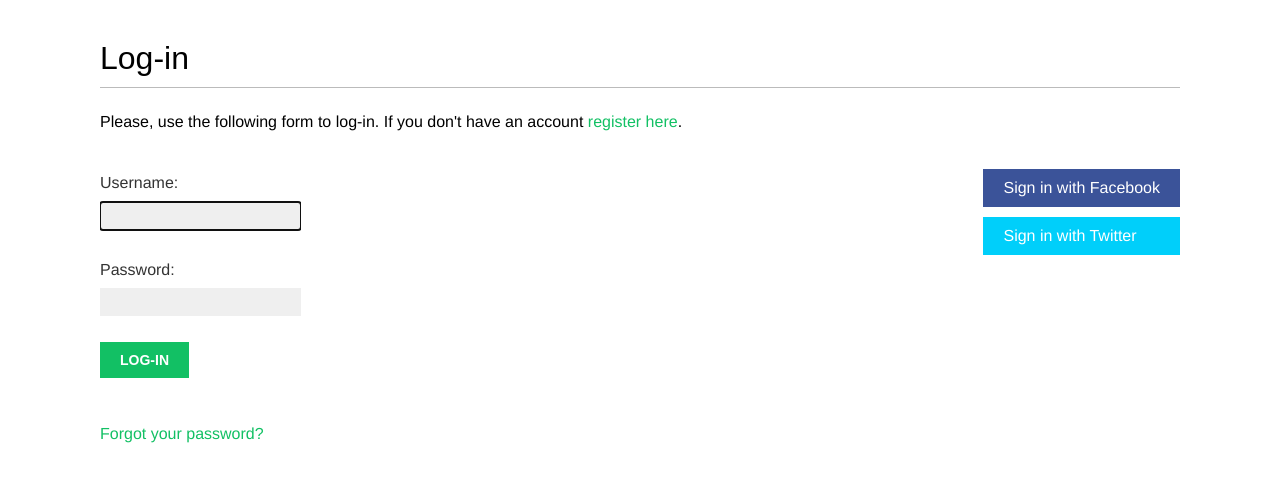
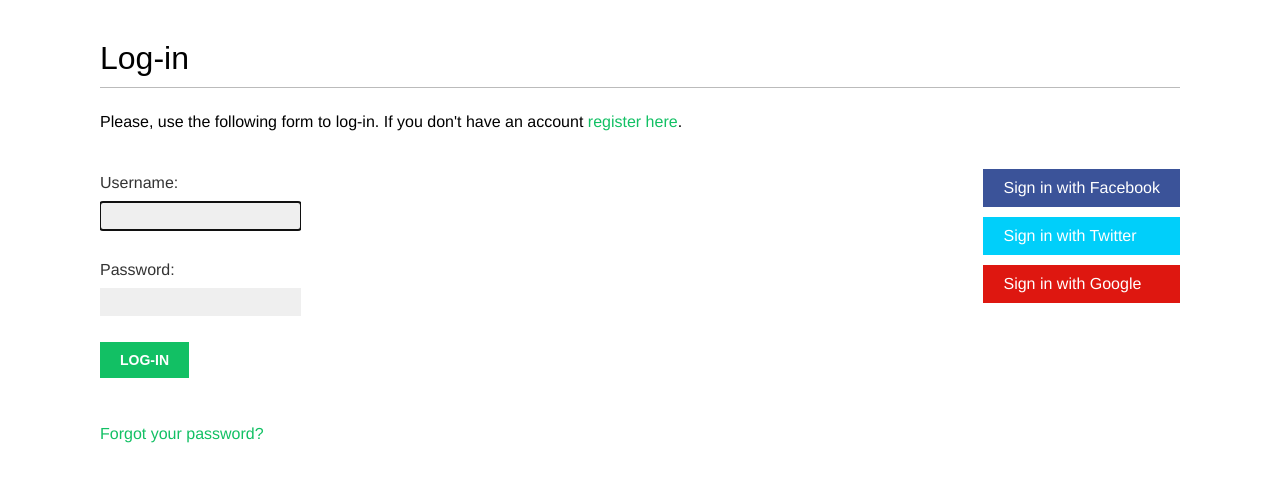
Before and after one commit to Akhmadjon1/social-app, a Django app: page /account/login/ in a window 1280 px wide. Shown: the part 47-529 px from the top of the page. Run offline with Django 4.2, Linux system fonts and the light colour scheme; some web fonts are replaced.

Commit message:
google sign in

```diff
--- a/bookmarks/account/templates/registration/login.html
+++ b/bookmarks/account/templates/registration/login.html
@@ -34,6 +34,11 @@
             Sign in with Twitter
         </a>
     </li>
+    <li class="google">
+        <a href="{%url "social:begin" "google-oauth2" %}">
+            Sign in with Google
+        </a>
+    </li>
     </ul>
     </div>
 {%endblock%}
--- a/bookmarks/bookmarks/settings.py
+++ b/bookmarks/bookmarks/settings.py
@@ -140,6 +140,7 @@ AUTHENTICATION_BACKENDS = [
     'account.authentication.EmailAuthBackend',
     'social_core.backends.facebook.FacebookOAuth2',
     'social_core.backends.twitter.TwitterOAuth',
+    'social_core.backends.google.GoogleOAuth2',
 ]
 
 SOCIAL_AUTH_FACEBOOK_KEY = '1988127708195937'
@@ -148,3 +149,6 @@ SOCIAL_AUTH_FACEBOOK_SCOPE = ['ahmadjonzuhriddinov84@gmail.com']
 
 SOCIAL_AUTH_TWITTER_KEY = 'RXRJBy9vJFQeF4QCTfKD78VRA'
 SOCIAL_AUTH_TWITTER_SECRET = 'D8pRMmvRKbb7HU85zpWhT1Kxh5wsYzbXY4IeBMz8g2ZQqTcChn'
+
+SOCIAL_AUTH_GOOGLE_OAUTH2_KEY = '780981298992-3auqkdtc4brg98a3n3kg34ohh2psg3i7.apps.googleusercontent.com'
+SOCIAL_AUTH_GOOGLE_OAUTH2_SECRET = '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'
```
Also changed, not shown: bookmarks/db.sqlite3.
